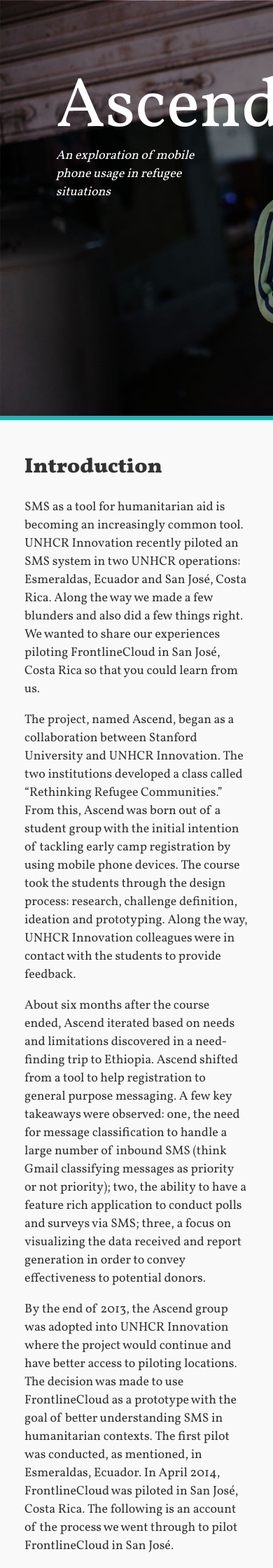
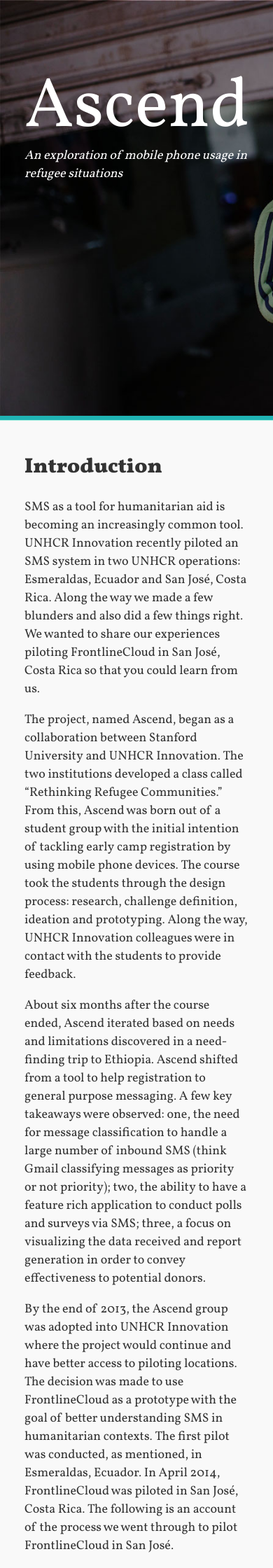
Before and after one commit to benrudolph/ascend.report, a Jekyll site: the page built from index.md, in a window 390 px wide. Shown: the top 2240 px of the page at 70% size. Built offline with Jekyll 4.4.1, drawn with Linux system fonts in a browser that asks for light colours; Markdown is read by kramdown in place of the engine named in the settings; comment, search, counter and statistics services are not loaded.

```diff
--- a/css/main.css
+++ b/css/main.css
@@ -292,7 +292,7 @@
 }
 
 @media (max-width: 768px) {
-  .content {
+  .content, .tagline {
     padding: 0 5px;
   }
 }
```
